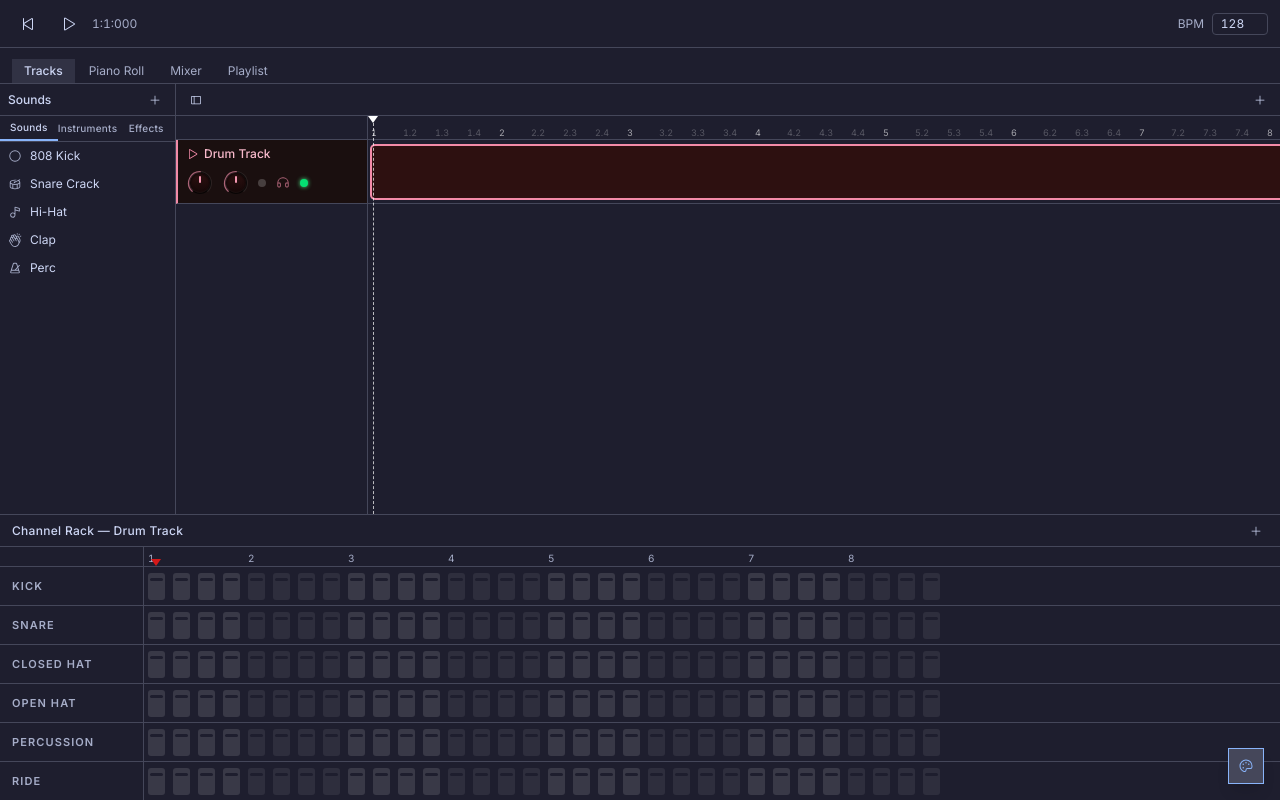
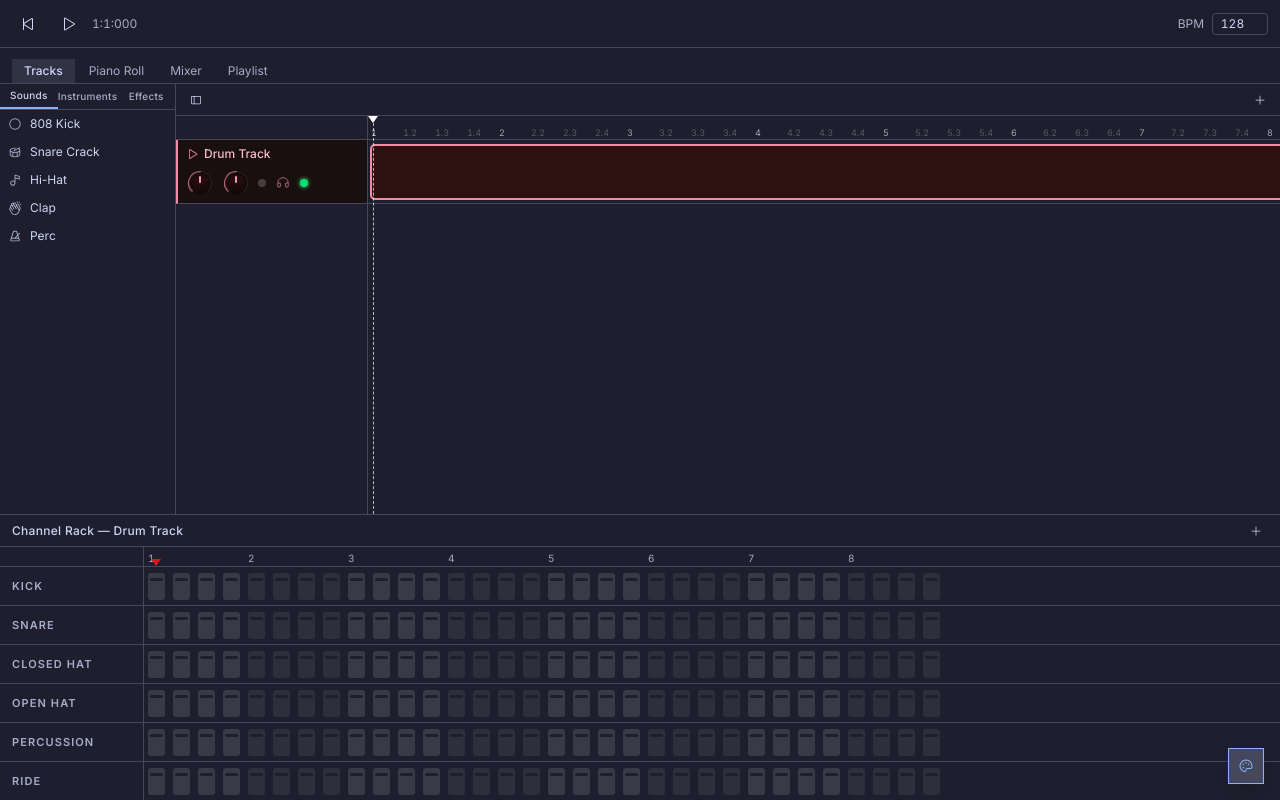
Before and after one commit to ahmoin/note-canvas, a Next.js app: page / in a window 1280 px wide. Built offline with nearby package versions, Linux system fonts and the light colour scheme.

Commit message:
refactor: change where sidebar toggle is

```diff
--- a/app/page.tsx
+++ b/app/page.tsx
@@ -15,6 +15,9 @@ import { useDAWStore } from "@/lib/store";
 export default function Page() {
 	const { activeView, togglePlay } = useDAWStore();
 	const [showPanel, setShowPanel] = React.useState(true);
+	const [panelTab, setPanelTab] = React.useState<
+		"sounds" | "instruments" | "effects"
+	>("sounds");
 
 	React.useEffect(() => {
 		const handleKeyDown = (e: KeyboardEvent) => {
@@ -38,7 +41,7 @@ export default function Page() {
 				<TransportBar />
 				<ViewTabs />
 				<div className="flex min-h-0 flex-1 overflow-hidden">
-					{showPanel && <PatternList />}
+					{showPanel && <PatternList tab={panelTab} setTab={setPanelTab} />}
 					<div className="flex flex-1 flex-col overflow-hidden">
 						{activeView === "tracks" && (
 							<TracksView
--- a/components/pattern-list.tsx
+++ b/components/pattern-list.tsx
@@ -11,15 +11,13 @@ import {
 	MusicNoteIcon,
 	MusicNotesIcon,
 	PianoKeysIcon,
-	PlusIcon,
 	SlidersHorizontalIcon,
 	SpeakerHighIcon,
 	WaveformIcon,
 	WindIcon,
 } from "@phosphor-icons/react";
-import * as React from "react";
+import type * as React from "react";
 import { LiaDrumSolid } from "react-icons/lia";
-import { Button } from "@/components/ui/button";
 import { useDAWStore } from "@/lib/store";
 import { cn } from "@/lib/utils";
 
@@ -59,8 +57,13 @@ const CONTENT: Record<Tab, Item[]> = {
 	],
 };
 
-export function PatternList() {
-	const [tab, setTab] = React.useState<Tab>("sounds");
+export function PatternList({
+	tab,
+	setTab,
+}: {
+	tab: Tab;
+	setTab: (t: Tab) => void;
+}) {
 	const addTrack = useDAWStore((s) => s.addTrack);
 
 	const handleDragStart = (e: React.DragEvent, name: string) => {
@@ -70,13 +73,6 @@ export function PatternList() {
 
 	return (
 		<div className="flex w-44 shrink-0 flex-col border-r bg-background">
-			<div className="flex h-8 shrink-0 items-center justify-between border-b px-2">
-				<span className="text-xs font-medium capitalize">{tab}</span>
-				<Button variant="ghost" size="icon" className="size-6">
-					<PlusIcon className="size-3" />
-				</Button>
-			</div>
-
 			<div className="flex shrink-0 border-b">
 				{TABS.map((t) => (
 					<button
--- a/components/tracks-view.tsx
+++ b/components/tracks-view.tsx
@@ -257,7 +257,7 @@ export function TracksView({
 
 	return (
 		<div className="flex flex-1 flex-col overflow-hidden">
-			<div className="flex h-8 shrink-0 items-center border-b px-2">
+			<div className="flex h-8 shrink-0 items-center border-b px-2 gap-2">
 				<Button
 					variant="ghost"
 					size="icon"
```
